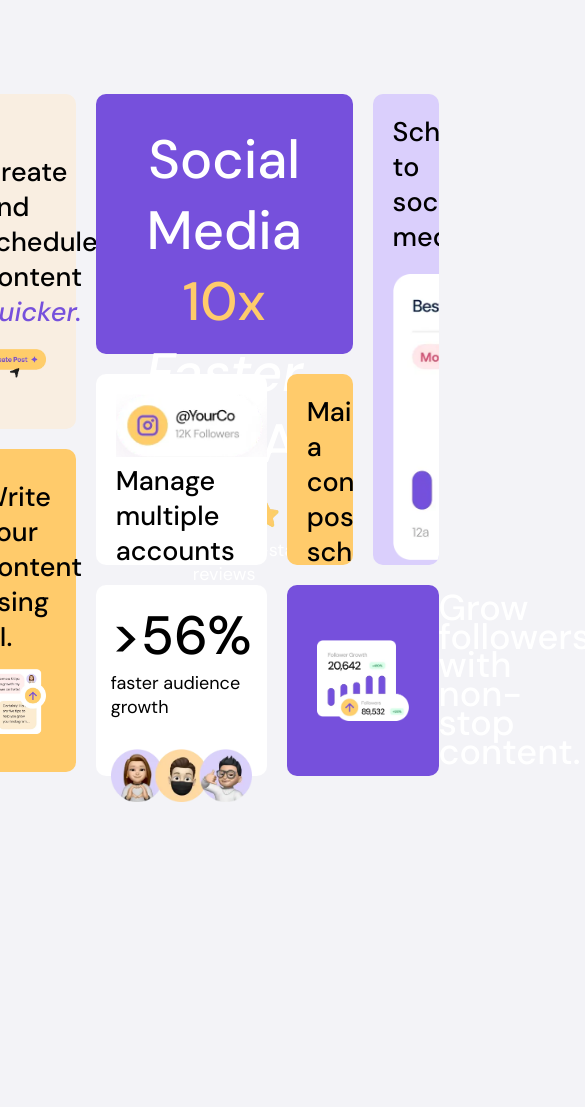
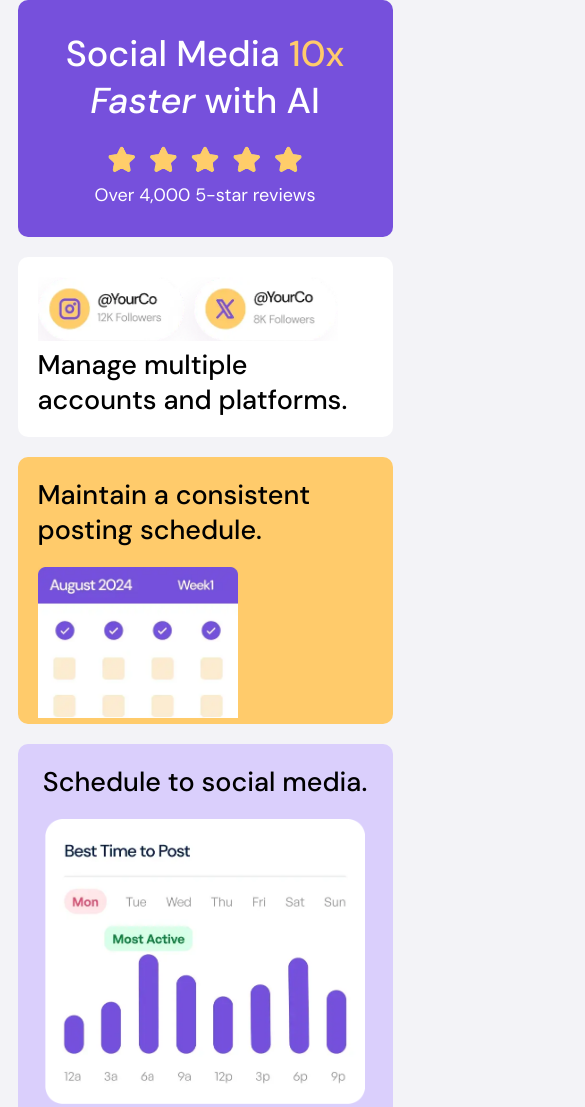
Before and after one commit to Leschyij/junior_project01, a plain HTML site: page index.html in a window 390 px wide. Shown: the top 1107 px of the page, 585 px wide, since content can reach past the window. Before the commit the page ends 844 px from the top, so only its background shows below. Drawn offline with Linux system fonts and the light colour scheme.

Commit message:
setting responzive desing on mobile version in style.css

```diff
--- a/style.css
+++ b/style.css
@@ -215,3 +215,70 @@ aside {
     margin-top: 15px;
     width: 220px;
 }
+
+
+
+/***** responsive design *****/
+
+@media screen and (max-width: 1100px) {
+    main {
+        max-width: 375px;
+        height: 100%;
+        flex-direction: column;
+        margin-bottom: 20px;
+    }
+
+    aside {
+        width: 100%;
+        order: 1;
+    }
+
+    .container {
+        width: 100%;
+        height: auto;
+        display: flex;
+        flex-direction: column;
+    }
+
+    .card {
+        padding: 20px;
+    }
+
+    #card_1 h2 {
+        font-size: 2em;
+    }
+
+    #card_3 {
+        padding-bottom: 0;
+    }
+
+    #card_3 img {
+        width: 200px;
+    }
+
+    #card_4 {
+        text-align: center;
+    }
+
+    #card_5 {
+        display: block;
+        text-align: center;
+    }
+
+    #card_5 img {
+        width: 200px;
+    }
+
+    #card_5 p {
+        margin-top: 30px;
+    }
+
+    #card_7 {
+        padding: 30px;
+        height: auto;
+    }
+
+    #card_8 {
+        height: auto;
+    }
+}
```
